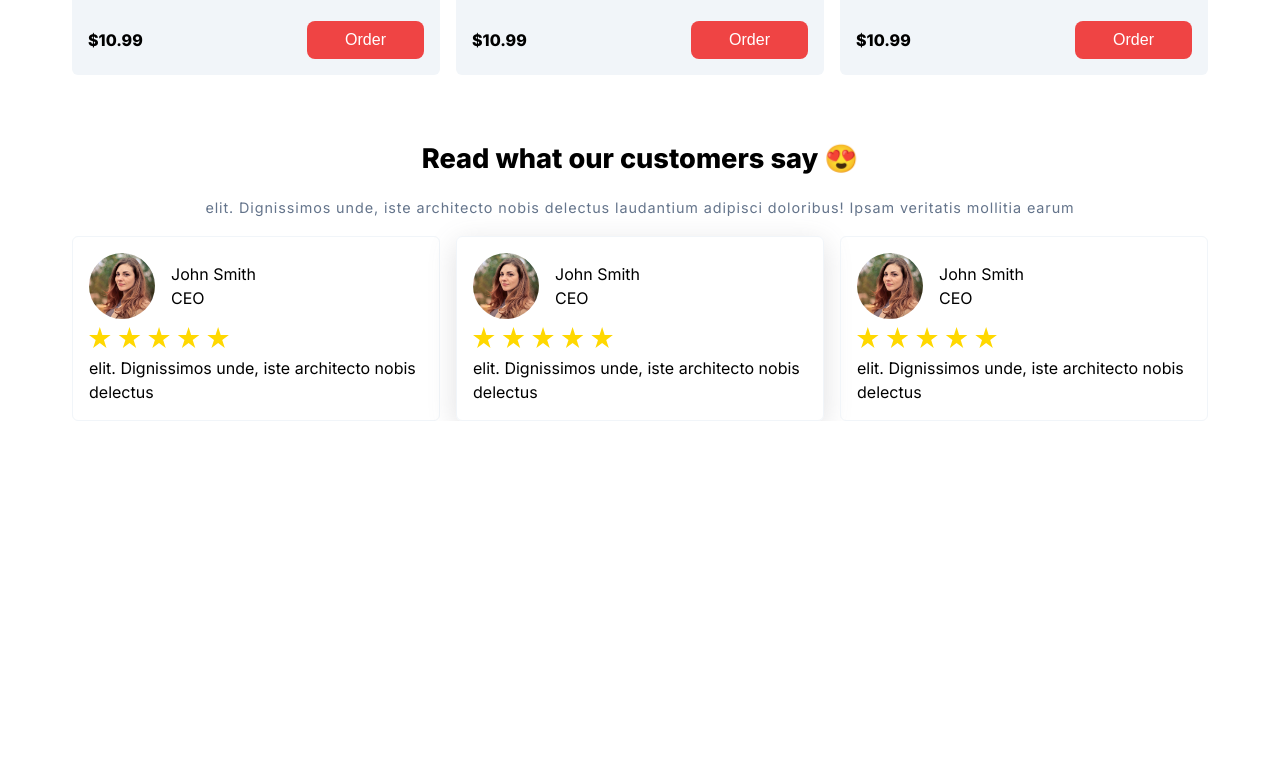
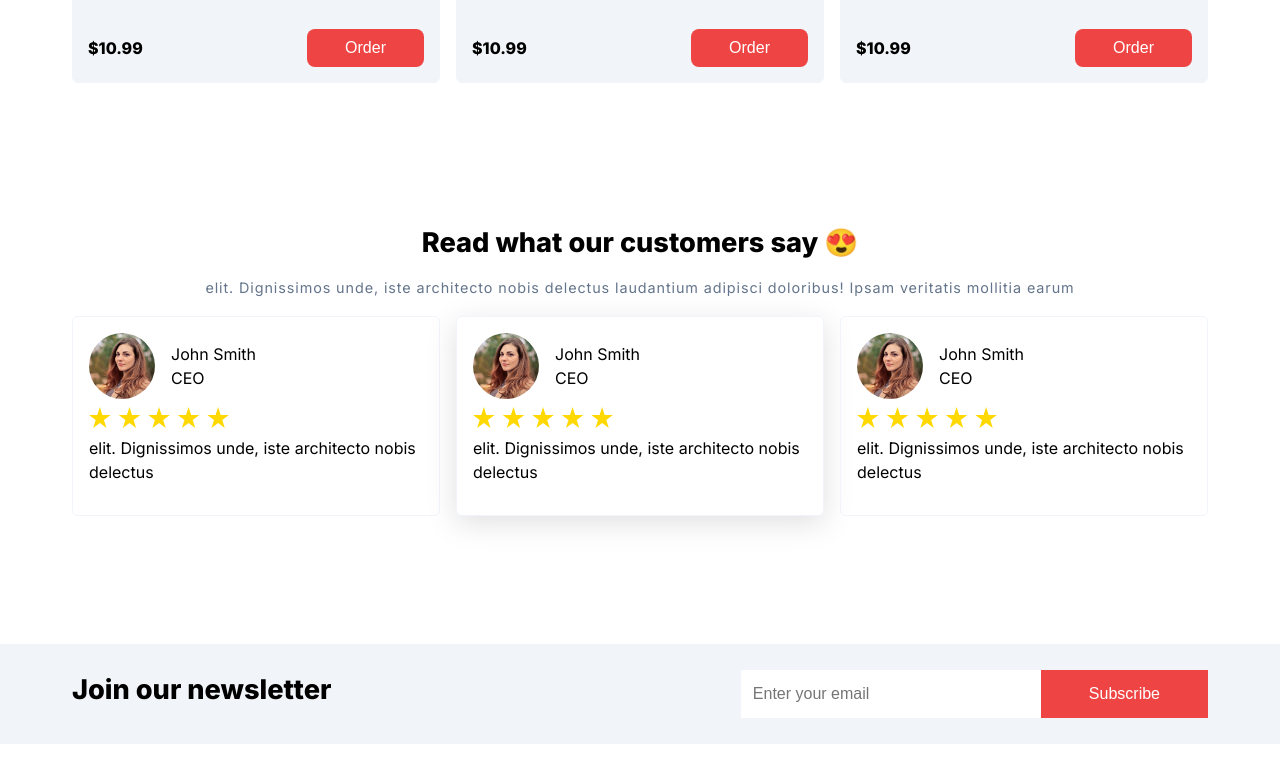
Before and after one commit to codeswingorg/restaurant-website, a plain HTML site: page index.html in a window 1280 px wide. Shown: the part 1068-1850 px from the top of the page. Before the commit the page ends 1489 px from the top, so only its background shows below. Drawn offline with Linux system fonts and the light colour scheme.

Commit message:
newsletter section

```diff
--- a/index.html
+++ b/index.html
@@ -54,7 +54,9 @@
       <!-- Menu Section -->
       <section id="food-items-container" class="container">
         <div id="food-items-container-text">
-          <h2 class="section-title">Our popular menu items 🔥 🔥</h2>
+          <h2 class="section-title extra-space">
+            Our popular menu items 🔥 🔥
+          </h2>
           <p class="section-description">
             elit. Dignissimos unde, iste architecto nobis delectus laudantium
             adipisci doloribus! Ipsam veritatis mollitia earum nam, ut eius, ea
@@ -144,7 +146,9 @@
       <!-- Review  -->
       <section id="review-section-container" class="container">
         <div class="review-section-text center">
-          <h2 class="section-title">Read what our customers say 😍</h2>
+          <h2 class="section-title extra-space">
+            Read what our customers say 😍
+          </h2>
           <p class="section-description center">
             elit. Dignissimos unde, iste architecto nobis delectus laudantium
             adipisci doloribus! Ipsam veritatis mollitia earum
@@ -226,7 +230,23 @@
       </section>
 
       <!-- Newsletter  -->
-      <section></section>
+      <section id="newsletter">
+        <div class="newsletter-inner-container container">
+          <div>
+            <h2 class="section-title">Join our newsletter</h2>
+          </div>
+          <div id="subscribe-container">
+            <input
+              id="email-field"
+              type="email"
+              name="email"
+              id="email"
+              placeholder="Enter your email"
+            />
+            <button id="subscribe-btn">Subscribe</button>
+          </div>
+        </div>
+      </section>
     </main>
   </body>
 </html>
--- a/styles.css
+++ b/styles.css
@@ -240,12 +240,14 @@ img {
   display: flex;
   flex-direction: column;
   gap: 16px;
+  padding: 64px 32px;
 }
 
 .review {
   border: 1px solid #f1f5f9;
   padding: 16px;
   border-radius: 6px;
+  min-height: 200px;
 }
 
 .review-shadow {
@@ -265,6 +267,54 @@ img {
   width: 66px;
 }
 
+/* Newsletter section */
+
+#newsletter {
+  min-height: 200px;
+  display: flex;
+  background-color: #f1f5f9;
+  margin: 64px 0;
+}
+
+.newsletter-inner-container {
+  display: flex;
+  gap: 16px;
+  flex-direction: column;
+}
+
+#email-field {
+  height: 48px;
+  width: 100%;
+  padding: 12px;
+}
+
+#subscribe-btn {
+  width: 100%;
+  padding: 15px 48px;
+  background-color: #ef4444;
+  color: white;
+}
+
+@media screen and (min-width: 768px) {
+  #newsletter {
+    min-height: 100px;
+  }
+  .newsletter-inner-container {
+    width: 100%;
+    flex-direction: row;
+    justify-content: space-between;
+  }
+
+  #subscribe-container {
+    display: flex;
+    align-items: center;
+  }
+
+  #email-field {
+    min-width: 300px;
+  }
+}
+
 /* Shared styles */
 .container {
   max-width: 1200px;
@@ -278,7 +328,7 @@ img {
 
 .section-title {
   font-size: 1.7rem;
-  margin-bottom: 16px;
+  /* margin-bottom: 16px; */
 }
 
 .section-description {
@@ -286,6 +336,10 @@ img {
   font-size: 0.9rem;
   letter-spacing: 0.9px;
   line-height: 25px;
+}
+
+.extra-space {
+  margin: 12px 0;
 }
 
 .three-row-grid {
```
